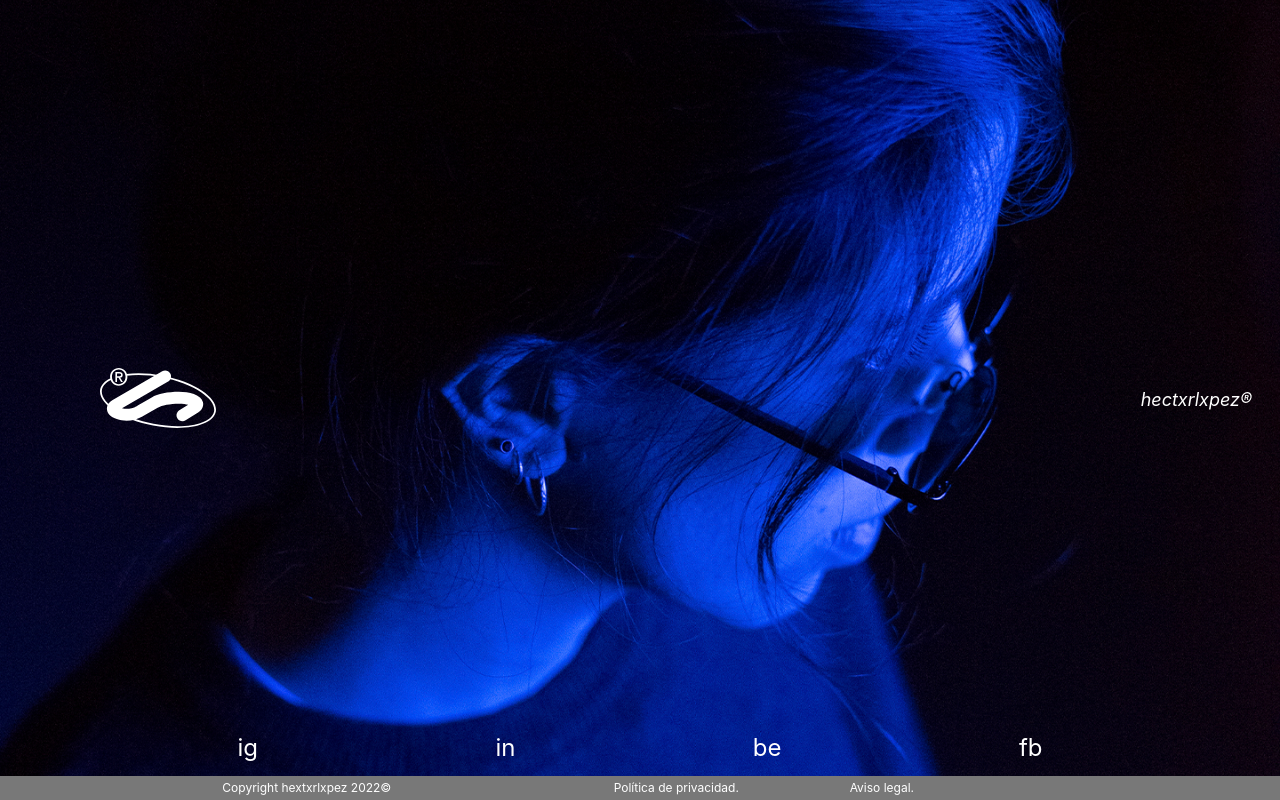
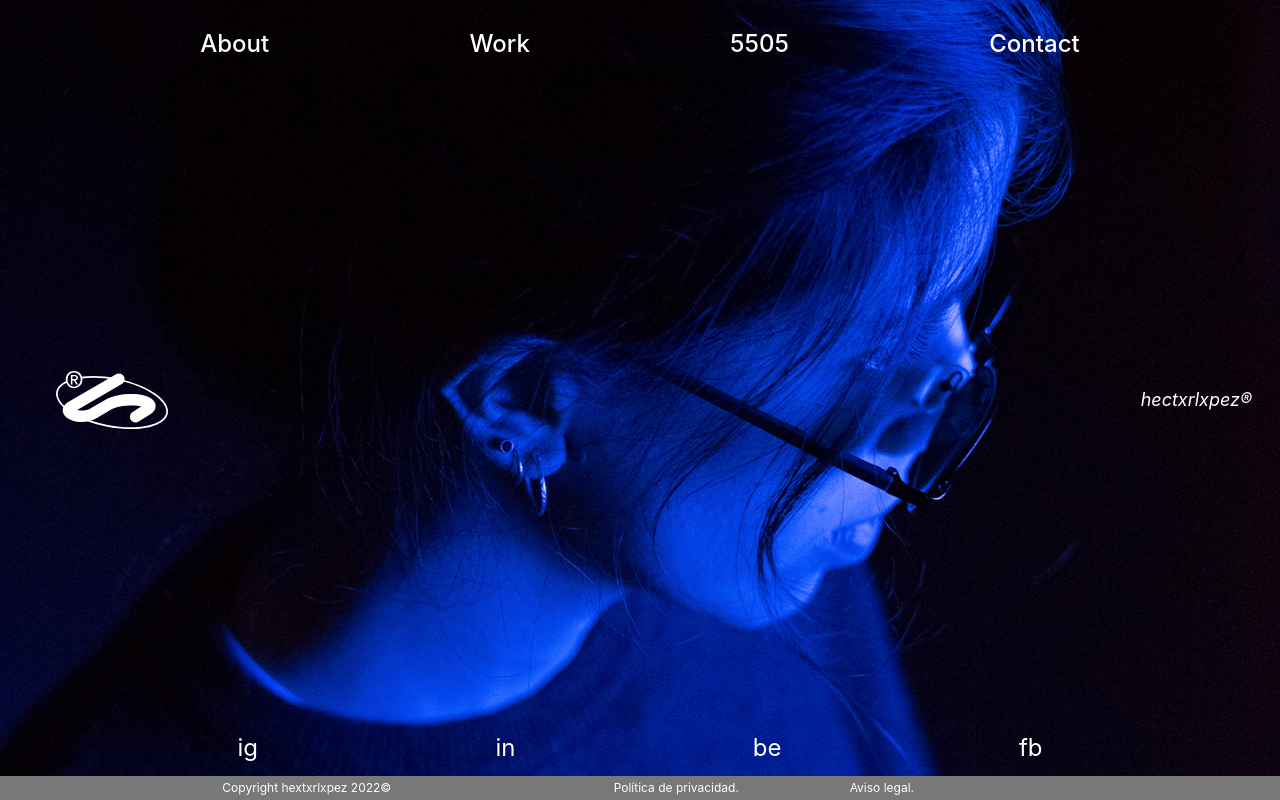
Before and after one commit to gitradonz/hectorlopez-portfolio, a React (Create React App) app: page / in a window 1280 px wide. Built offline with nearby package versions, Linux system fonts and the light colour scheme.

Commit message:
Absolute menu design fix

```diff
--- a/src/sections/AbsoluteMenu.js
+++ b/src/sections/AbsoluteMenu.js
@@ -12,7 +12,7 @@ export default function AbsoluteMenu() {
         <button
           className={`${
             isOpen && 'rotate-45'
-          } lg:invisible lg:h-0 text-white transition-all duration-500 noSelectable mt-8 mb-4`}
+          } lg:hidden text-white transition-all duration-500 noSelectable mt-8 mb-4`}
           onClick={() => setIsOpen((p) => !p)}
         >
           <img src={mas} alt="mas" className="w-10 h-10" />
@@ -21,7 +21,7 @@ export default function AbsoluteMenu() {
           to="/about"
           className={`${
             isOpen ? 'visible' : 'invisible'
-          } text-7xl lg:text-2xl text-center h-[95px] lg:h-10 text-white z-50 hover:text-yellow transition-all duration-[300ms] noSelectable font-medium`}
+          } text-7xl lg:text-2xl text-center h-[95px] lg:h-10 text-white z-50 hover:text-yellow transition-all duration-[300ms] noSelectable font-medium lg:visible`}
           onClick={() => setIsOpen(false)}
         >
           About
@@ -30,7 +30,7 @@ export default function AbsoluteMenu() {
           to="/work"
           className={`${
             isOpen ? 'visible' : 'invisible'
-          } text-7xl lg:text-2xl text-center h-[95px] lg:h-10 text-white z-50 hover:text-yellow transition-all duration-[225ms] noSelectable font-medium`}
+          } text-7xl lg:text-2xl text-center h-[95px] lg:h-10 text-white z-50 hover:text-yellow transition-all duration-[225ms] noSelectable font-medium lg:visible`}
           onClick={() => setIsOpen(false)}
         >
           Work
@@ -39,7 +39,7 @@ export default function AbsoluteMenu() {
           to="/5505"
           className={`${
             isOpen ? 'visible' : 'invisible'
-          } text-7xl lg:text-2xl text-center h-[95px] lg:h-10 text-white z-50 hover:text-yellow transition-all duration-[150ms] noSelectable font-medium`}
+          } text-7xl lg:text-2xl text-center h-[95px] lg:h-10 text-white z-50 hover:text-yellow transition-all duration-[150ms] noSelectable font-medium lg:visible`}
           onClick={() => setIsOpen(false)}
         >
           5505
@@ -48,7 +48,7 @@ export default function AbsoluteMenu() {
           to="/contact"
           className={`${
             isOpen ? 'visible' : 'invisible'
-          } text-7xl lg:text-2xl text-center h-[95px] lg:h-10 text-white z-50 hover:text-yellow transition-all duration-[75ms] noSelectable font-medium`}
+          } text-7xl lg:text-2xl text-center h-[95px] lg:h-10 text-white z-50 hover:text-yellow transition-all duration-[75ms] noSelectable font-medium lg:visible`}
           onClick={() => setIsOpen(false)}
         >
           Contact
@@ -56,7 +56,7 @@ export default function AbsoluteMenu() {
       </div>
       <Link to="/">
         <img
-          className="fixed top-8 right-1/2 w-18 translate-x-1/2 z-50 lg:pl-7 lg:w-36 lg:-translate-y-8 lg:left-0 lg:top-1/2"
+          className="fixed top-8 right-1/2 w-18 translate-x-1/2 z-50 lg:w-28 lg:-translate-y-1/2 lg:left-0 lg:top-1/2"
           src={logo}
           alt="logo"
         />
```
